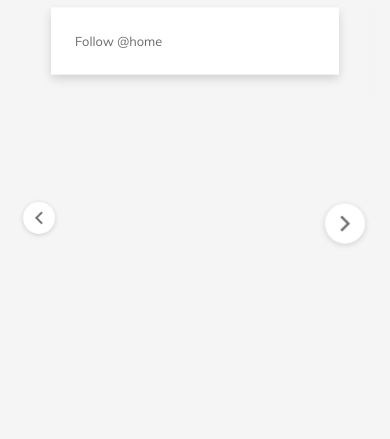
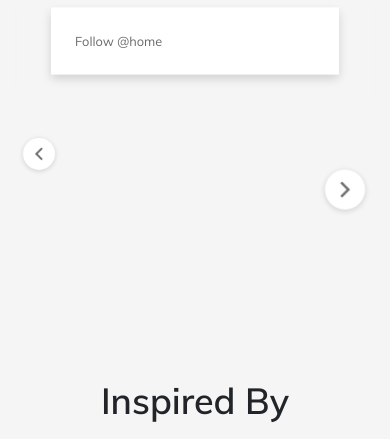
Before and after one commit to DheerajMaruthi/ISproject, a Django app: template instructscience/src/instructscience/assets/templates/index.html in a window 390 px wide. Shown: the part 1846-2285 px from the top of the page. Run offline with Django 3.2, Linux system fonts and the light colour scheme; the template is opened without the code that fills it, so the values that code supplies are empty; parts of the project's set-up code (start-up, migrations or seed data) failed here and were passed over; some libraries are stand-ins or nearby versions.

Commit message:
[carousel changes]

```diff
--- a/instructscience/src/instructscience/assets/static/instructscience/css/style.css
+++ b/instructscience/src/instructscience/assets/static/instructscience/css/style.css
@@ -530,6 +530,14 @@ body {
 }
 
 @media(max-width:768px) {
+  #social-twitter .owl-prev
+  {
+    top:40%;
+  }
+  #social-carousel
+  {
+    height: 330px;
+  }
   #social-carousel
   {
     padding: 0px;
```
